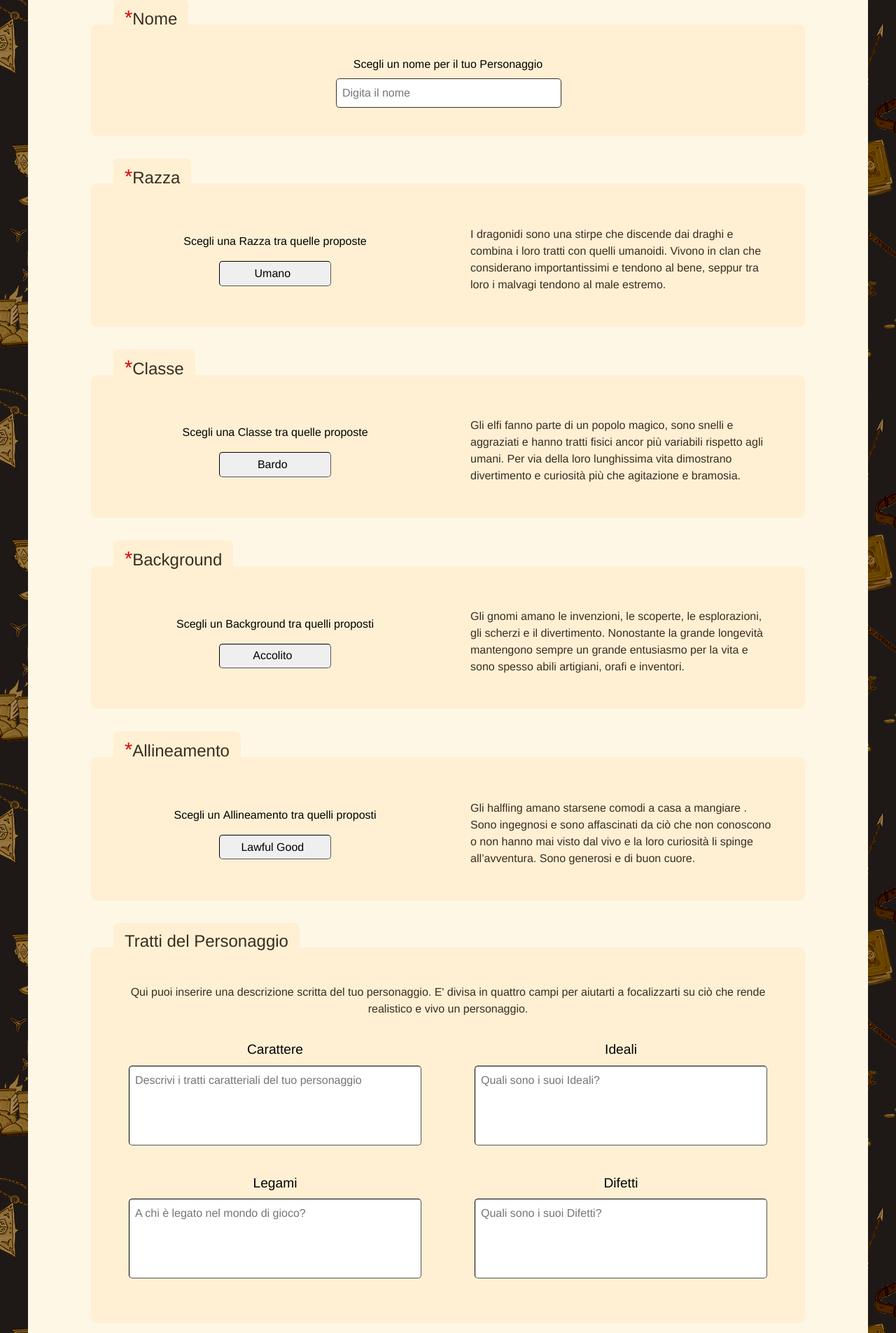
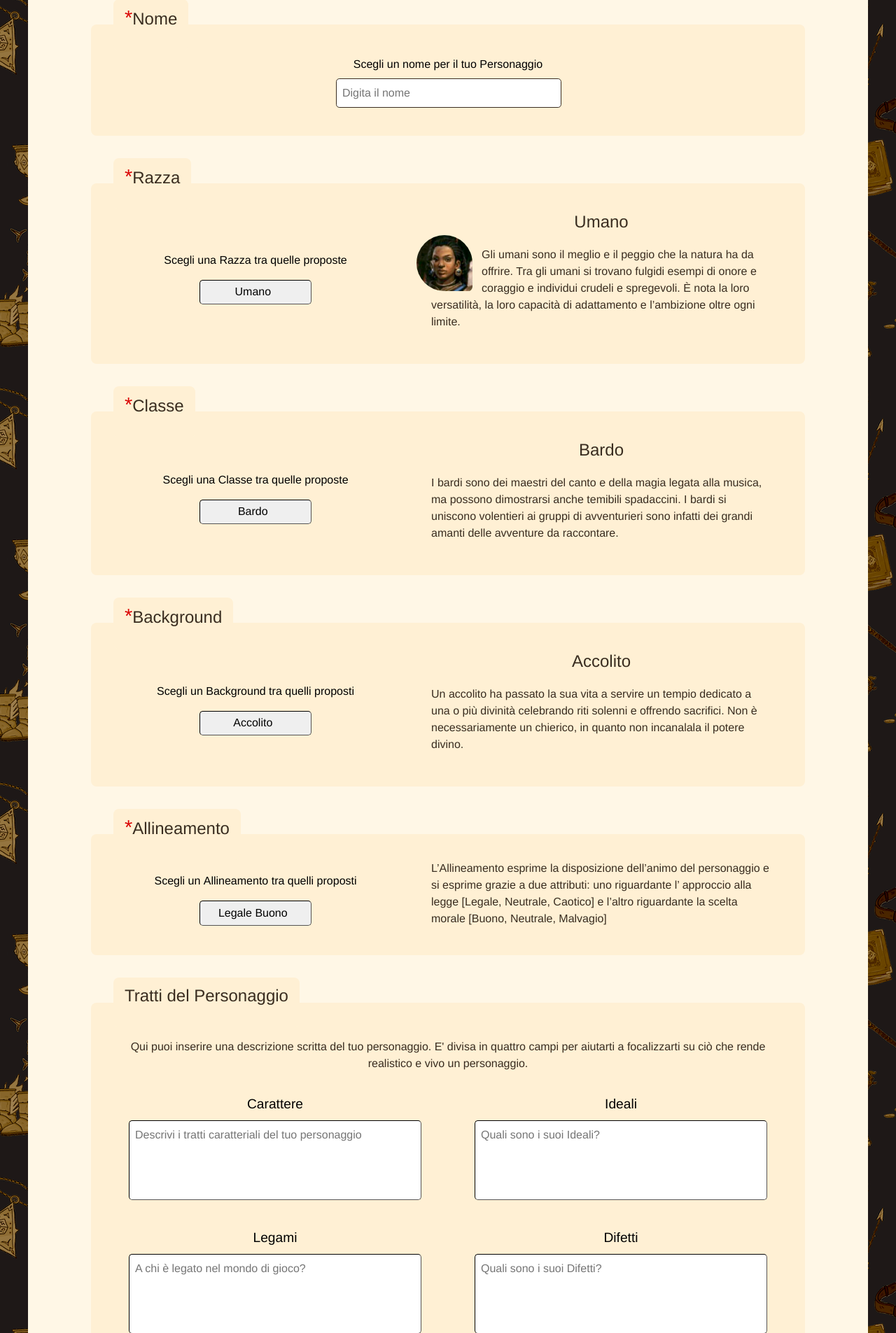
Before and after one commit to RiccardoCalcagno/ProgettoTecWeb, a PHP site: the page made by Sito/otherHTMLs/character creation.html in a window 1280 px wide. Shown: the part 397-2302 px from the top of the page at 70% size. Run offline with PHP 8.4, Linux system fonts and the light colour scheme.

Commit message:
finito creazione Personaggio

```diff
--- a/Sito/otherHTMLs/character creation.html
+++ b/Sito/otherHTMLs/character creation.html
@@ -15,9 +15,11 @@
     <link rel="stylesheet" type="text/css" href="../style/mainStyle.css" media="screen" />
     <link rel="stylesheet" type="text/css" href="../style/smallStyle.css"
         media="handheld, screen and (max-width:480px), only screen and (max-device-width:480px)" />
+
+    <script type="text/javascript" src="../scripts.js"></script>
 </head>
 
-<body id="creazionePersonaggio">
+<body id="creazionePersonaggio" onload="onLoadCreaPersonaggio()">
     <header id="intestazioneSito">
 
         <ul class="AiutiNavigazione">
@@ -91,52 +93,37 @@
                     <legend>
                         <h2 class="campiObbligatori">Razza</h2>
                     </legend>
-                    <p>I dragonidi sono una stirpe che discende dai draghi e combina i loro tratti con quelli umanoidi.
-                        Vivono in clan che considerano importantissimi e tendono al bene, seppur tra loro i malvagi tendono al male estremo.</p>
+                    <div id="razzaDesc"><p>La <strong>Razza</strong> rappresenta il popolo e l’etnia di cui fa parte il personaggio. Le razze influenzano
+                        le caratteristiche e le abilità che rendono unico ogni personaggio come il modo in cui potrebbe
+                         interagire con gli altri personaggi.</p></div>
                     <div>
                         <label for="crace" class="ccLabel">Scegli una <strong>Razza</strong> tra quelle proposte</label>
-                        <select id="crace" name="crace" onchange="myFunction()" aria-required="true"
-                            required="required">
-                            <!--------------- PROVA JS !!! ---------------->
-                            <!--------------- PROVA JS !!! ---------------->
-                            <option value="umano" data-desc="RaceDescUmano">Umano</option>
-                            <option value="elfo" data-desc="RaceDescElfo">Elfo</option>
-                            <option value="nano" data-desc="RaceDescNano">Nano</option>
-                            <option value="halfling" data-desc="RaceDescHalfling">Halfling</option>
-                            <option value="gnome" data-desc="RaceDescGnome">Gnome</option>
-                            <option value="tiefling" data-desc="RaceDescTiefling">Tiefling</option>
-                            <option value="dragonide" data-desc="RaceDescDragonide">Dragonide</option>
-                            <option value="mezzelfo" data-desc="RaceDescMezzelfo">Mezzelfo</option>
-                            <option value="mezzorco" data-desc="RaceDescMezzorco">Mezzorco</option>
+                        <select id="crace" name="crace" onchange="setDescCaratteristica(0)" aria-required="true" required="required">
+                            <option value="umano">Umano</option>
+                            <option value="elfo">Elfo</option>
+                            <option value="nano">Nano</option>
+                            <option value="halfling">Halfling</option>
+                            <option value="gnome">Gnome</option>
+                            <option value="tiefling">Tiefling</option>
+                            <option value="dragonide">Dragonide</option>
+                            <option value="mezzelfo">Mezzelfo</option>
+                            <option value="mezzorco">Mezzorco</option>
                         </select>
                     </div>
                 </fieldset>
             </li>
-
-
-            <script>
-                function myFunction() {
-                    var sel = document.getElementById("crace");
-                    var option = sel.options[sel.selectedIndex];
-                    var desc = option.getAttribute("data-desc");
-                    document.getElementById("dynamicP").innerHTML = desc;
-                }
-            </script>
-            <!--------------- PROVA JS !!! ---------------->
-            <!--------------- PROVA JS !!! ---------------->
 
             <li>
                 <fieldset class="fieldss">
                     <legend>
                         <h2 class="campiObbligatori">Classe</h2>
                     </legend>
-                    <p>Gli elfi fanno parte di un popolo magico, sono snelli e aggraziati e hanno tratti fisici
-                         ancor più variabili rispetto agli umani. Per via della loro lunghissima vita dimostrano
-                         divertimento e curiosità più che agitazione e bramosia. </p>
+                    <div id="classeDesc"><p>La <strong>Classe</strong> rappresenta la professione o vocazione del personaggio. Essa determina ciò che
+                         il personaggio è in grado di fare, come: combattere, sfruttare
+                         capacità magiche e impiegare abilità speciali e altro ancora.</p></div>
                     <div>
-                        <label for="cclass" class="ccLabel">Scegli una <strong>Classe</strong> tra quelle
-                            proposte</label>
-                        <select id="cclass" name="cclass" aria-required="true" required="required">
+                        <label for="cclass" class="ccLabel">Scegli una <strong>Classe</strong> tra quelle proposte</label>
+                        <select id="cclass" name="cclass" onchange="setDescCaratteristica(1)" aria-required="true" required="required">
                             <option value="bardo">Bardo</option>
                             <option value="barbaro">Barbaro</option>
                             <option value="druido">Druido</option>
@@ -159,13 +146,12 @@
                     <legend>
                         <h2 class="campiObbligatori">Background</h2>
                     </legend>
-                    <p>Gli gnomi amano le invenzioni, le scoperte, le esplorazioni, gli scherzi e il
-                         divertimento. Nonostante la grande longevità mantengono sempre un grande entusiasmo
-                         per la vita e sono spesso abili artigiani, orafi e inventori.</p>
+                    <div id="backgDesc"><p>Ogni personaggio è un individuo dotato di storia, interessi, contatti e capacità personali.
+                        Il <strong xml:lang="en">Background</strong> ci da la possibilità di esprimere lo sfondo storico
+                        adatto per introdurre il personaggio nell’azione.</p></div>
                     <div>
-                        <label for="cbackground" class="ccLabel">Scegli un <strong xml:lang="en">Background</strong> tra
-                            quelli proposti</label>
-                        <select id="cbackground" name="cbackground" aria-required="true" required="required">
+                        <label for="cbackground" class="ccLabel">Scegli un <strong xml:lang="en">Background</strong> tra quelli proposti</label>
+                        <select id="cbackground" name="cbackground" onchange="setDescCaratteristica(2)" aria-required="true" required="required">
                             <option value="accolito">Accolito</option>
                             <option value="artigiano">Artigiano</option>
                             <option value="ciarlatano">Ciarlatano</option>
@@ -187,22 +173,22 @@
                     <legend>
                         <h2 class="campiObbligatori">Allineamento</h2>
                     </legend>
-                    <p>Gli halfling amano starsene comodi a casa a mangiare . Sono ingegnosi e sono affascinati da
-                        ciò che non conoscono o non hanno mai visto dal vivo e la loro curiosità li spinge all’avventura.
-                         Sono generosi e di buon cuore.</p>
+                    <p>L’<strong>Allineamento</strong> esprime la disposizione dell’animo del personaggio e si esprime grazie
+                        a due attributi: uno riguardante l’ approccio alla legge [Legale, Neutrale, Caotico]
+                         e l’altro riguardante la scelta morale [Buono, Neutrale, Malvagio]</p>
                     <div>
                         <label for="calignment" class="ccLabel">Scegli un <strong>Allineamento</strong> tra quelli
                             proposti</label>
                         <select id="calignment" name="calignment" aria-required="true" required="required">
-                            <option value="LG">Lawful Good</option>
-                            <option value="NG">Neutral Good</option>
-                            <option value="CG">Chaotic Good</option>
-                            <option value="LN">Lawful Neutral</option>
-                            <option value="N">Neutral</option>
-                            <option value="CN">Chaotic Neutral</option>
-                            <option value="LE">Lawful Evil</option>
-                            <option value="NE">Neutral Evil</option>
-                            <option value="CE">Chaotic Evil</option>
+                            <option value="LG">Legale Buono</option>
+                            <option value="NG">Neutrale Buono</option>
+                            <option value="CG">Caotico Buono</option>
+                            <option value="LN">Legale Neutrale</option>
+                            <option value="N">Neutrale Puro</option>
+                            <option value="CN">Caotico Neutrale</option>
+                            <option value="LE">Legale Malvagio</option>
+                            <option value="NE">Neutrale Malvagio</option>
+                            <option value="CE">Caotico Malvagio</option>
                         </select>
                     </div>
                 </fieldset>
--- a/Sito/otherHTMLs/modificaDati.html
+++ b/Sito/otherHTMLs/modificaDati.html
@@ -83,7 +83,7 @@
                     <label for="username" class="campiObbligatori">Username <span class="limitazioniText">max 20 caratteri</span></label>
                     <input type="text"  aria-required="true" required="required"
                             maxlength="20"
-                            onkeyup="updateCounterTextarea('username', 'currentCountUser');"
+                            onkeyup="updateCounterTextarea(3);"
                             name="username"
                             id="username"
                             value=""
--- a/Sito/style/mainStyle.css
+++ b/Sito/style/mainStyle.css
@@ -1492,7 +1492,7 @@ p.campiObbligatori{
     display: block;
     margin: auto;
 }
-#creazionePersonaggio .fieldss div{
+#creazionePersonaggio .fieldss div:last-child{
     flex: 1 1 18em;
 }
 #creazionePersonaggio{
@@ -1502,6 +1502,35 @@ p.campiObbligatori{
     width: 85%;
     margin:auto;
 }
+
+#creazionePersonaggio .fieldss div:nth-child(2){
+    padding-top:0 ;
+}
+
+#creazionePersonaggio .fieldss > p {
+    margin: auto;
+    flex: 1 1 25em;
+    padding: 1em 2em;
+    padding-top:0 ;
+    max-width: 80%;
+}
+#creazionePersonaggio .fieldss img{
+    border-radius: 2.5em;
+    border-bottom-right-radius: 0.4em;
+    float: left;
+    position: relative;
+    top:-1em;
+    left: -1.3em;
+    width: 5em;
+    margin-right: -0.5em;
+    margin-bottom: -1em;
+}
+#creazionePersonaggio .fieldss h3{
+    text-align: center;
+    font-size: 1.5em;
+    margin-bottom: 0.5em;
+}
+
 #nomeField div{
     display: block;
     margin: auto;
@@ -1538,7 +1567,6 @@ p.campiObbligatori{
     text-align: center;
 }
 
-/* GRID? */
 .ccTraitsL {
     display: block;
     text-align: center;
```
Also changed, not shown: Sito/otherHTMLs/creazioneReport.html (+4 -4 lines), Sito/scripts.js (+90 -1 lines), 2 other files.
